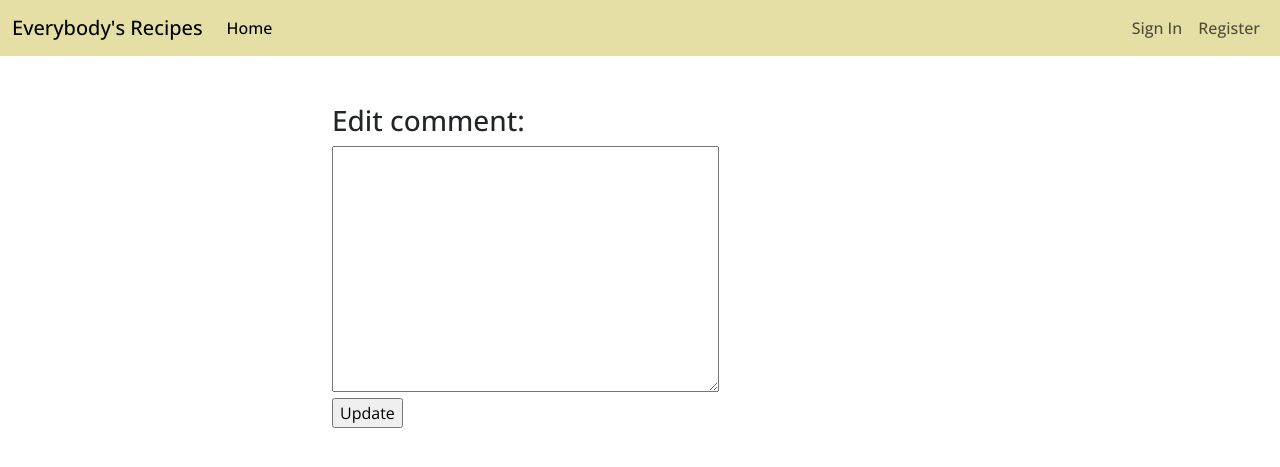
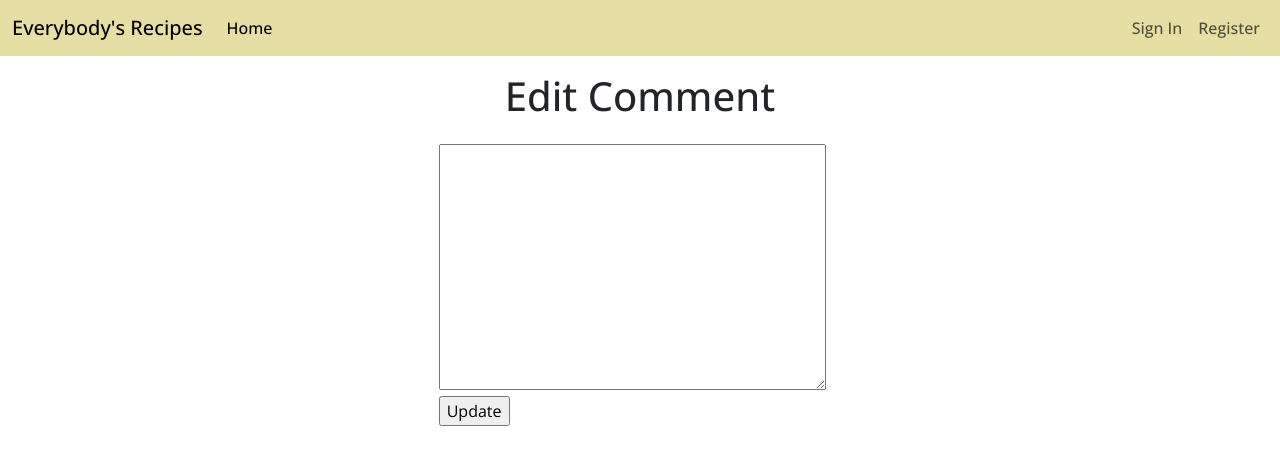
Before and after one commit to jp-clarke/everybodys-recipes, a Django app: template templates/comment_update_form.html in a window 1280 px wide. Shown: the top 467 px of the page. Run offline with Django 3.2, Linux system fonts and the light colour scheme; the template is opened without the code that fills it: values that come from a table or form of the project are taken from there, others are empty; parts of the project's set-up code (start-up, migrations or seed data) failed here and were passed over.

Commit message:
Style comment edit and comment delete templates

```diff
--- a/templates/comment_update_form.html
+++ b/templates/comment_update_form.html
@@ -1,11 +1,14 @@
 {% extends 'base.html' %}
+
+{% block heading %}
+Edit Comment
+{% endblock %}
 
 {% block content %}
 
 <div class="container-fluid">
-    <div class="row justify-content-sm-center">
-        <div class="col-sm-8 col-md-6 mt-3">
-            <h3>Edit comment:</h3>
+    <div class="row justify-content-center align-items-center">
+        <div class="col-xs-12 col-sm-8 col-md-4 mt-3">
             <form method="post">{% csrf_token %}
                 {{ form.body }}
                 <br>
```
Also changed, not shown: templates/comment_confirm_delete.html (+6 -2 lines).
